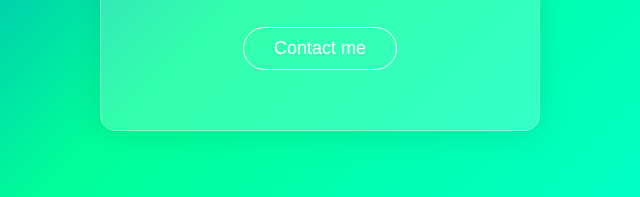
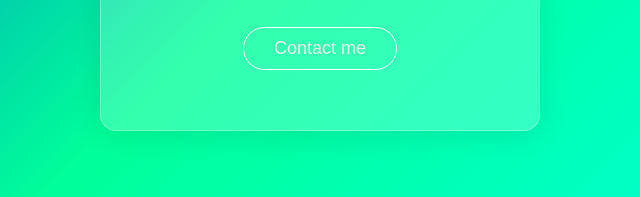
Before and after one commit to mitalrs/Short-Profile-With-HTML-CSS, a plain HTML site: page Divya/divya.html in a window 1280 px wide. Shown: the part 505-702 px from the top of the page, 320-960 px from the left. Drawn offline with Linux system fonts and the light colour scheme.

Commit message:
Update divya.css
beautified button

```diff
--- a/Divya/divya.css
+++ b/Divya/divya.css
@@ -72,7 +72,7 @@ body{
     font-weight: 500;
     background-color: transparent;
     border: 1px solid white;
-    color: #fff;
+    color: #F4EEEA;
     padding: 10px 30px;
     border-radius: 30px;
     margin: 30px 0 10px;
```
